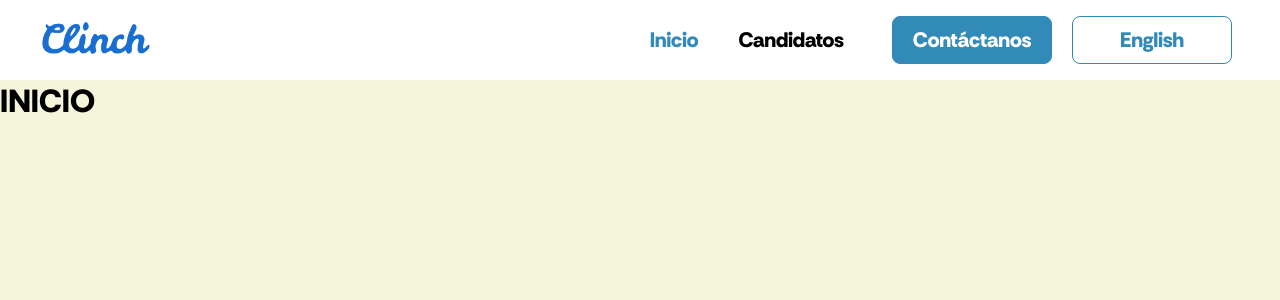
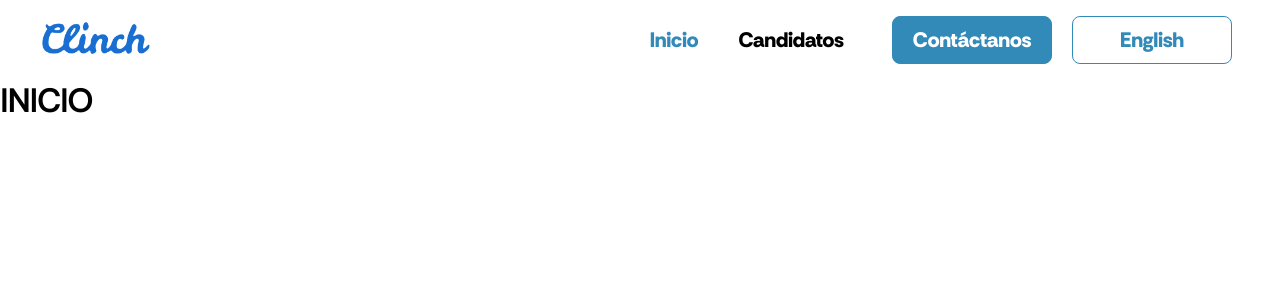
Before and after one commit to agustinlorca/ClinchHR, a React (Vite) app: page / in a window 1280 px wide. Shown: the top 300 px of the page. Built offline with nearby package versions, Linux system fonts and the light colour scheme.

Commit message:
bugfix/navbar-fixed

```diff
--- a/src/App.css
+++ b/src/App.css
@@ -1,6 +1,27 @@
 @font-face {
-    font-family: "rethink-sans";
+    font-family: "RethinkSans-Bold";
+    src: url('assets/fonts/RethinkSans-Bold.ttf') format('truetype');
+}
+@font-face {
+    font-family: "RethinkSans-Medium";
+    src: url('assets/fonts/RethinkSans-Medium.ttf') format('truetype');
+}
+@font-face {
+    font-family: "RethinkSans-ExtraBold";
     src: url('assets/fonts/RethinkSans-ExtraBold.ttf') format('truetype');
+}
+
+@font-face {
+    font-family: "RethinkSans-SemiBold";
+    src: url('assets/fonts/RethinkSans-SemiBold.ttf') format('truetype');
+}
+@font-face {
+    font-family: "RethinkSans-Regular";
+    src: url('assets/fonts/RethinkSans-Regular.ttf') format('truetype');
+}
+@font-face {
+    font-family: "RethinkSans-SemiBoldItalic";
+    src: url('assets/fonts/RethinkSans-SemiBoldItalic.ttf') format('truetype');
 }
 
 :root{
@@ -20,9 +41,5 @@
     box-sizing: border-box;
     margin: 0px;
     padding: 0px;
-    font-family: "rethink-sans",sans-serif;
+    font-family: "RethinkSans-Regular",'Arial Narrow', Arial, sans-serif;
 }
-
-body{
-    background-color: beige;
-}
--- a/src/components/Layout/Layout.jsx
+++ b/src/components/Layout/Layout.jsx
@@ -1,13 +1,15 @@
-import React from 'react'
-import Navbar from './Navbar/Navbar'
+import React from "react";
+import Navbar from "./Navbar/Navbar";
 
-const Layout = ({children}) => {
+const Layout = ({ children }) => {
   return (
     <>
-      <Navbar/>
-      <div>{children}</div>
+      <Navbar />
+      <div style={{ position: "relative", top: "80px" }}>
+        {children}
+      </div>
     </>
-  )
-}
+  );
+};
 
-export default Layout
+export default Layout;
--- a/src/components/Layout/Navbar/Navbar.jsx
+++ b/src/components/Layout/Navbar/Navbar.jsx
@@ -13,7 +13,7 @@ const Navbar = () => {
   };
 
   return (
-    <nav>
+    <nav className="navbar">
       <Link to="/">
         <img
           src={clinchBlue}
--- a/src/components/Layout/Navbar/navbar.css
+++ b/src/components/Layout/Navbar/navbar.css
@@ -1,13 +1,16 @@
 
-nav{
+.navbar{
+    border: none;
     height: 80px;
     width: 100%;
     display: flex;
     align-items: center;
     justify-content: space-between;
     background-color: white;
+    position: fixed;
+    z-index: 1;
 }
-.logo{
+.navbar .logo{
     margin-left: 16px;
     height: 160px;
     width: 160px;
@@ -27,6 +30,7 @@ nav{
     position: relative;
 }
 .nav-links li a{
+    font-family: "RethinkSans-ExtraBold";
     color: black;
     font-size: var(--font-size-buttons);
     text-decoration: none;
@@ -44,7 +48,9 @@ nav{
     gap: 20px;
     margin-right: 48px;
 }
+
 .btn-contact{
+    font-family: "RethinkSans-ExtraBold";
     border: 1px #328AB8 solid;
     border-radius: 8px;
     font-size: var(--font-size-buttons);
@@ -55,7 +61,11 @@ nav{
     background-color: var(--color-primary);
     cursor: pointer;
 }
+a{
+    text-decoration: none;
+}
 .btn-translate{
+    font-family: "RethinkSans-ExtraBold";
     border: 1px #328AB8 solid;
     border-radius: 8px;
     font-size: var(--font-size-buttons);
@@ -79,7 +89,7 @@ nav{
     margin-right: 2rem;
     display: none;
 }
-@media(max-width: 826px){
+@media(max-width: 850px){
     .nav-menu{
         background-color: white;
         display: flex;
@@ -94,6 +104,7 @@ nav{
         height: 100vh;
         padding: 16px;
         transition: 0.4s ease-in-out;
+        z-index: 1;
     }
     .nav-menu.expanded{
         right: 0px;
```
